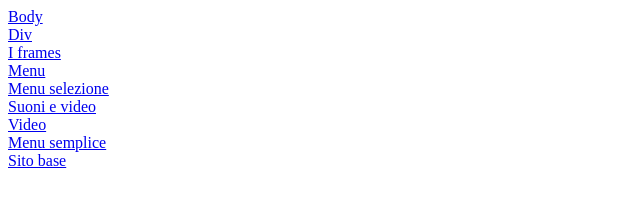
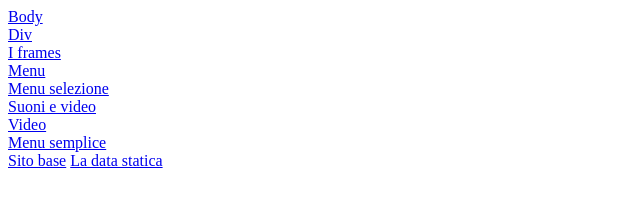
Before and after one commit to osmanjtekin/Programmi-3A-informatica, a plain HTML site: page HTML-CSS/web_lato_client/index.html in a window 1280 px wide. Shown: the whole page, without its empty margins (0-640 px from the left). Drawn offline with Linux system fonts and the light colour scheme.

Commit message:
aggiornamento dell'index principale

```diff
--- a/HTML-CSS/web_lato_client/index.html
+++ b/HTML-CSS/web_lato_client/index.html
@@ -15,3 +15,4 @@
 <a href="menu_semplice">Menu semplice</a>
 <br>
 <a href="Sito_base">Sito base</a>
+<a href="La_data_statica">La data statica</a>
```
